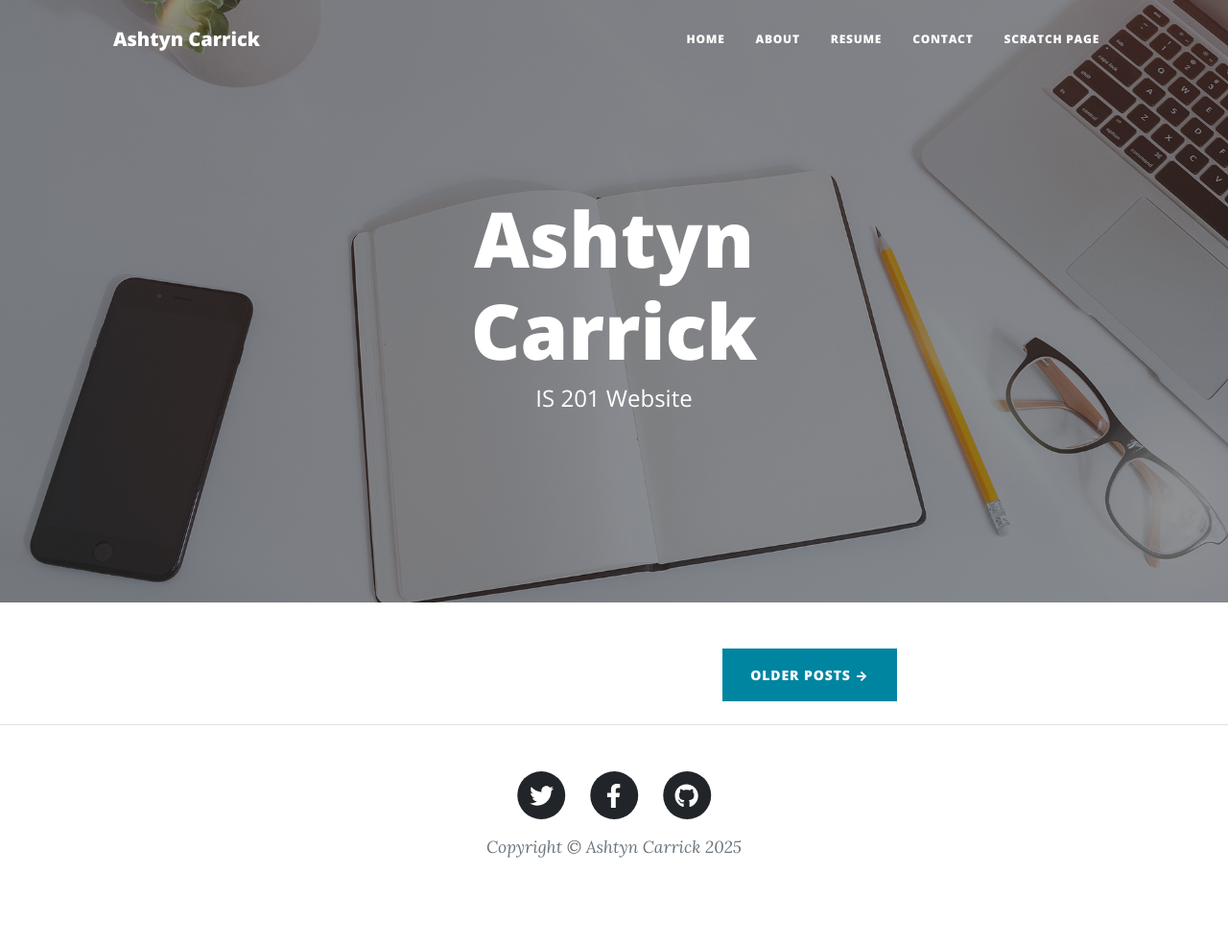
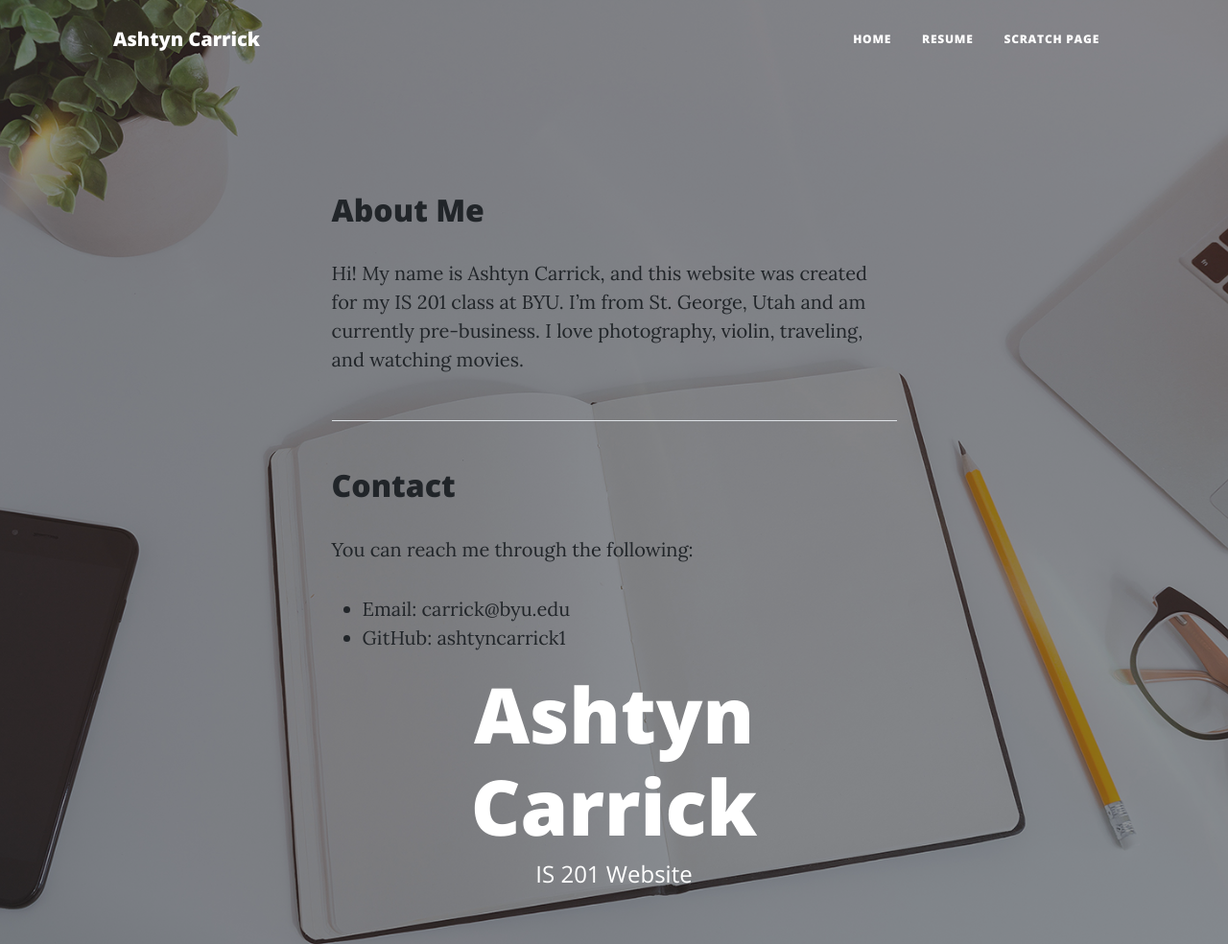
Before and after one commit to ashtyncarrick1/ashtyncarrick1.github.io, a plain HTML site: page index.html in a window 1280 px wide. Shown: the top 984 px of the page at 96% size. Before the commit the page ends 945 px from the top, so only its background shows below. Drawn offline with nearby package versions, Linux system fonts and the light colour scheme; files that its build step writes are made by us from their sources; files whose address does not match are found by name.

Commit message:
Update index.html

```diff
--- a/index.html
+++ b/index.html
@@ -27,9 +27,7 @@
                 <div class="collapse navbar-collapse" id="navbarResponsive">
                     <ul class="navbar-nav ms-auto py-4 py-lg-0">
                         <li class="nav-item"><a class="nav-link px-lg-3 py-3 py-lg-4" href="index.html">Home</a></li>
-                        <li class="nav-item"><a class="nav-link px-lg-3 py-3 py-lg-4" href="about.html">About</a></li>
                         <li class="nav-item"><a class="nav-link px-lg-3 py-3 py-lg-4" href="resume.html">Resume</a></li>
-                        <li class="nav-item"><a class="nav-link px-lg-3 py-3 py-lg-4" href="contact.html">Contact</a></li>
                         <li class="nav-item"><a class="nav-link px-lg-3 py-3 py-lg-4" href="scratch.html">Scratch Page</a></li>
                     </ul>
                 </div>
@@ -40,6 +38,20 @@
             <div class="container position-relative px-4 px-lg-5">
                 <div class="row gx-4 gx-lg-5 justify-content-center">
                     <div class="col-md-10 col-lg-8 col-xl-7">
+                        <h2 class="mb-3">About Me</h2>
+<p>
+    Hi! My name is Ashtyn Carrick, and this website was created for my IS 201 class at BYU.
+    I’m from St. George, Utah and am currently pre-business. I love photography, violin, traveling, and watching movies.
+</p>
+
+<hr class="my-5">
+                        <h2 class="mb-3">Contact</h2>
+<p>You can reach me through the following:</p>
+
+<ul>
+    <li>Email: <a href="mailto:carrick@byu.edu">carrick@byu.edu</a></li>
+    <li>GitHub: <a href="https://github.com/ashtyncarrick1" target="_blank">ashtyncarrick1</a></li>
+</ul>
                         <div class="site-heading">
                             <h1>Ashtyn Carrick</h1>
                             <span class="subheading">IS 201 Website</span>
@@ -54,7 +66,6 @@
                 <div class="col-md-10 col-lg-8 col-xl-7">
 
                     <!-- Pager-->
-                    <div class="d-flex justify-content-end mb-4"><a class="btn btn-primary text-uppercase" href="#!">Older Posts →</a></div>
                 </div>
             </div>
         </div>
```
